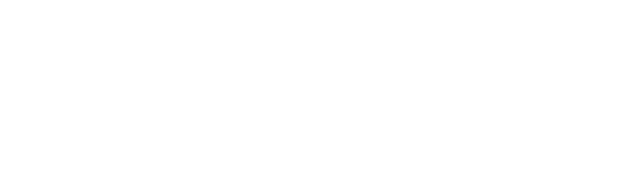
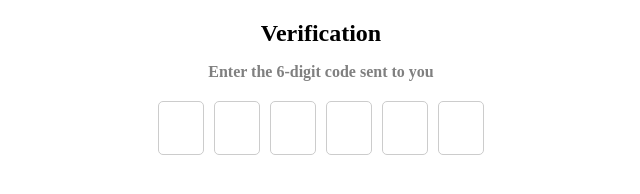
Before and after one commit to acciojob/OTP-noob-rex, a website: page main.html in a window 1280 px wide. Shown: the whole page, without its empty margins (319-959 px from the left). Drawn offline with Linux system fonts and the light colour scheme.

Commit message:
created a submission

```diff
--- a/main.html
+++ b/main.html
@@ -1,16 +1,69 @@
 <!DOCTYPE html>
+<html lang="en">
+<head>
+  <meta charset="UTF-8">
+  <meta name="viewport" content="width=device-width, initial-scale=1.0">
+  <title>Verification Code</title>
+  <style>
+    .code-container {
+      display: flex;
+      justify-content: center;
+      gap: 10px;
+      margin-top: 20px;
+    }
+    .code {
+      width: 40px;
+      height: 50px;
+      text-align: center;
+      font-size: 20px;
+      border: 1px solid #ccc;
+      border-radius: 5px;
+    }
+    #verification_heading {
+      text-align: center;
+      font-size: 24px;
+      margin-top: 20px;
+    }
+    #verification_subtext {
+      text-align: center;
+      font-size: 16px;
+      color: gray;
+    }
+  </style>
+</head>
+<body>
+  <h1 id="verification_heading">Verification</h1>
+  <h2 id="verification_subtext">Enter the 6-digit code sent to you</h2>
+  <div class="code-container" id="code-container">
+    <input type="text" maxlength="1" class="code" />
+    <input type="text" maxlength="1" class="code" />
+    <input type="text" maxlength="1" class="code" />
+    <input type="text" maxlength="1" class="code" />
+    <input type="text" maxlength="1" class="code" />
+    <input type="text" maxlength="1" class="code" />
+  </div>
 
-<html>
+  <script>
+    const inputs = document.querySelectorAll(".code");
 
-<head>
-	<link rel="stylesheet" href="styles.css">
-</head>
+    inputs.forEach((input, index) => {
+      input.addEventListener("input", (e) => {
+        const value = e.target.value;
+        if (value) {
+          if (index < inputs.length - 1) {
+            inputs[index + 1].focus();
+          }
+        }
+      });
 
-<body>
-	<!-- the entire body must be written by student -->
-    <script type="text/javascript" src="./script.js">
-</script>
-
+      input.addEventListener("keydown", (e) => {
+        if (e.key === "Backspace") {
+          if (!e.target.value && index > 0) {
+            inputs[index - 1].focus();
+          }
+        }
+      });
+    });
+  </script>
 </body>
-
 </html>
```
